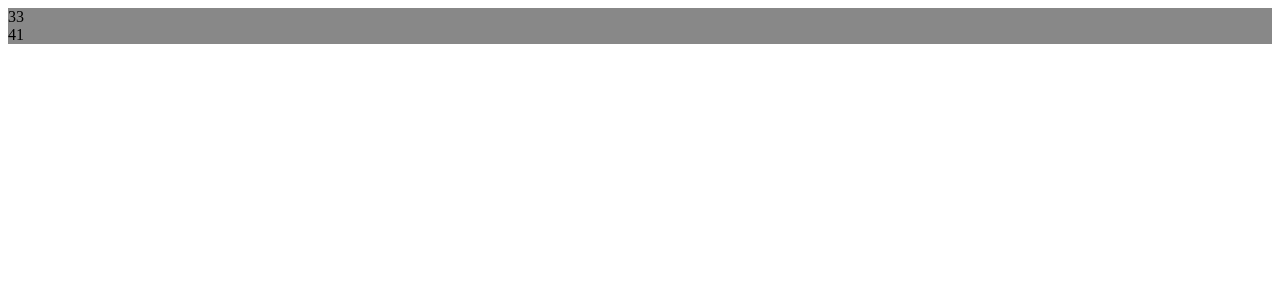
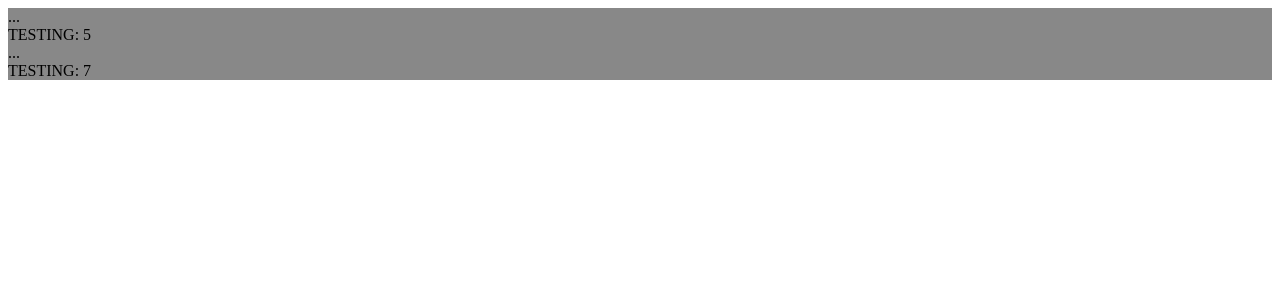
Before and after one commit to ramijan/react_training_08_17, a React app in the folder day_two/number_game/: page / in a window 1280 px wide. Shown: the top 300 px of the page. Built offline with nearby package versions, Linux system fonts and the light colour scheme.

Commit message:
add util, App component

```diff
--- /dev/null
+++ b/day_two/number_game/src/components/App.js
@@ -0,0 +1,15 @@
+import React from 'react';
+import Game from './game';
+
+class App extends React.Component {
+  render() {
+    return (
+      <div>
+        <Game numberCount={5} />
+        <Game numberCount={7} />
+      </div>
+    );
+  }
+}
+
+export default App;
--- a/day_two/number_game/src/components/Game.js
+++ b/day_two/number_game/src/components/Game.js
@@ -1,17 +1,24 @@
 import React from 'react';
+import PropTypes from 'prop-types';
+import { randomNumberGenerator } from '../store/util';
 
 class Game extends React.Component {
+  static propTypes = {
+    numberCount: PropTypes.number.isRequired,
+  }
   constructor() {
     super();
     // Generate target
-    this.target = Math.floor(10 + (40 * Math.random()));
+    // this.target = Math.floor(10 + (40 * Math.random()));
     // Generate random numbers
+    // this.randomNumbers = [];
   }
   render() {
     return (
       <div>
-        <div id="target">
-          {this.target}
+        <div id="target">...</div>
+        <div id="random-numbers">
+          TESTING: {this.props.numberCount}
         </div>
       </div>
     );
--- a/day_two/number_game/src/index.js
+++ b/day_two/number_game/src/index.js
@@ -4,12 +4,11 @@ import ReactDOM from 'react-dom';
 import './store';
 import './styles/index.scss';
 
-import Game from './components/Game';
+import App from './components/App';
 
 ReactDOM.render(
   <div>
-    <Game />
-    <Game />
+    <App />
   </div>,
   document.getElementById('root')
 );
--- a/day_two/number_game/src/store/index.js
+++ b/day_two/number_game/src/store/index.js
@@ -2,11 +2,19 @@
   initial data:
     target number
     x random numbers
+    These can be generated before mount, or passed as props
 
   state:
     selected numbers
     Note: Don't put things on the state that can be computed from other
-    state values (ex: sum of selected number,   win/lose state)
+    state values (ex: sum of selected number,   win/lose state)  This will
+    minimize re-rendering because React will re-render every time state changes
 */
 
+
+const initialState = {
+  selectedNumbers: [],
+
+};
+
 console.log('Store loaded...');
--- /dev/null
+++ b/day_two/number_game/src/store/util.js
@@ -0,0 +1,3 @@
+export const randomNumberGenerator = function() {
+  return Math.floor(1 + Math.random() * 9);
+};
```
